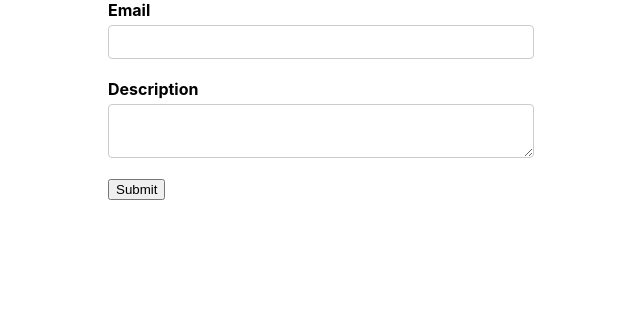
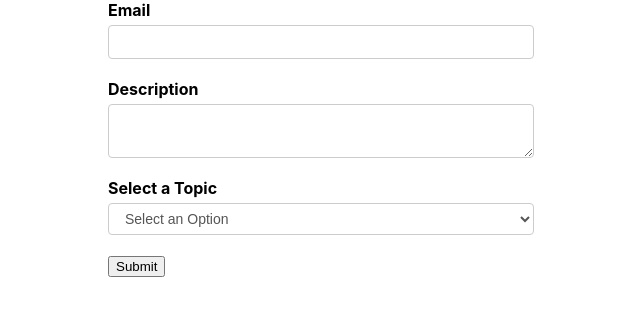
Before and after one commit to priyan1995/React-formik, a React (Create React App) app: page /formik-form in a window 1280 px wide. Shown: the top 316 px of the page, without its empty margins (319-959 px from the left). Built offline with nearby package versions, Linux system fonts and the light colour scheme.

Commit message:
select input added

```diff
--- a/src/App.css
+++ b/src/App.css
@@ -32,3 +32,16 @@
 .error {
   color: red;
 }
+
+select{
+  display: block;
+  width: 100%;
+  padding: 6px 12px;
+  font-size: 14px;
+  line-height: 1.42857143;
+  color: #555;
+  background-color: #fff;
+  background-image: none;
+  border: 1px solid #ccc;
+  border-radius: 4px;
+}
--- a/src/components/FormikContainer.js
+++ b/src/components/FormikContainer.js
@@ -5,13 +5,23 @@
 
 export const FormikContainer = () => {
 
+    const dropdownOptions = [
+        { key: 'Select an Option', value: '' },
+        { key: 'Option 1', value: 'option1' },
+        { key: 'Option 2', value: 'option2' },
+        { key: 'Option 3', value: 'option3' }
+    ]
+
+
     const initialValues = {
         email: '',
-        description: ''
+        description: '',
+        selectOption: ''
     }
     const validationSchema = Yup.object({
         email: Yup.string().required('Email is Required'),
-        description: Yup.string().required('Description is Required')
+        description: Yup.string().required('Description is Required'),
+        selectOption: Yup.string().required('Option is Required')
     })
     const onSubmit = values => console.log( "Form data ",  values )
 
@@ -30,6 +40,7 @@
                 <Form>
                     <FormikControl control='input' type='email' label='Email' name='email' />
                     <FormikControl control='textarea' label='Description' name='description' />
+                    <FormikControl control='select' label="Select a Topic" name='selectOption'  options={dropdownOptions} />
                     <button type='submit'>Submit</button>
                 </Form>
             )}
--- a/src/components/FormikControl.js
+++ b/src/components/FormikControl.js
@@ -1,5 +1,6 @@
 import React from 'react';
 import { Input } from './Input';
+import { Select } from './Select';
 import { Textarea } from './Textarea';
 
 const FormikControl = (props) => {
@@ -8,7 +9,7 @@
     switch (control) {
         case 'input': return <Input {...rest} />
         case 'textarea': return <Textarea {...rest} />
-        case 'select':
+        case 'select': return <Select {...rest} />
         case 'radio':
         case 'checkbox':
         case 'date':
--- /dev/null
+++ b/src/components/Select.js
@@ -0,0 +1,26 @@
+import { Field , ErrorMessage } from 'formik';
+import React from 'react';
+import { TextError } from './TextError';
+
+export const Select = (props) => {
+
+    const { label, name, options, ...rest } = props;
+
+    return (
+        <div className="form-control">
+            <label htmlFor={name}>{label}</label>
+            <Field as='select' id={name} name={name} {...rest} >
+                { options.map(option => {
+                        return (
+                            <option key={option.value} value={option.value}>
+                                {option.key}
+                            </option>
+                        )
+                    })
+                }
+            </Field>
+
+            <ErrorMessage name={name} component={TextError} />
+        </div>
+    )
+}
```
